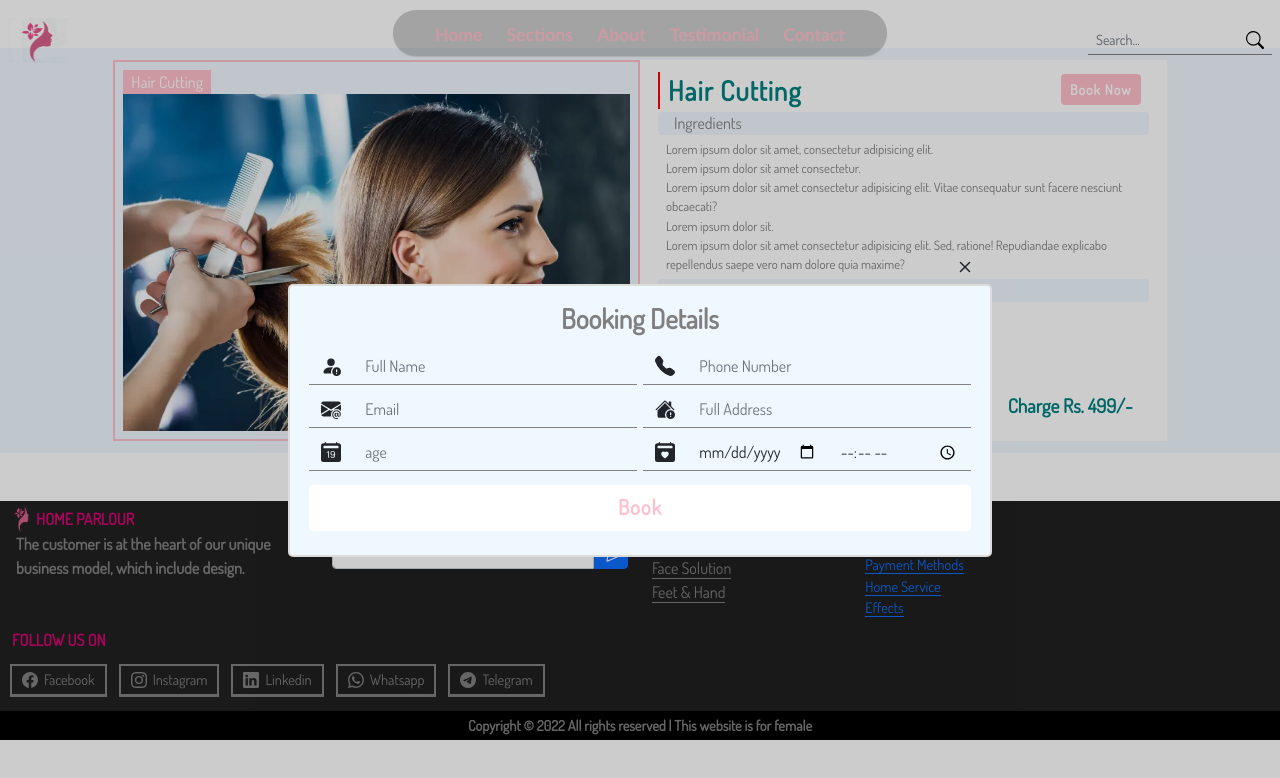
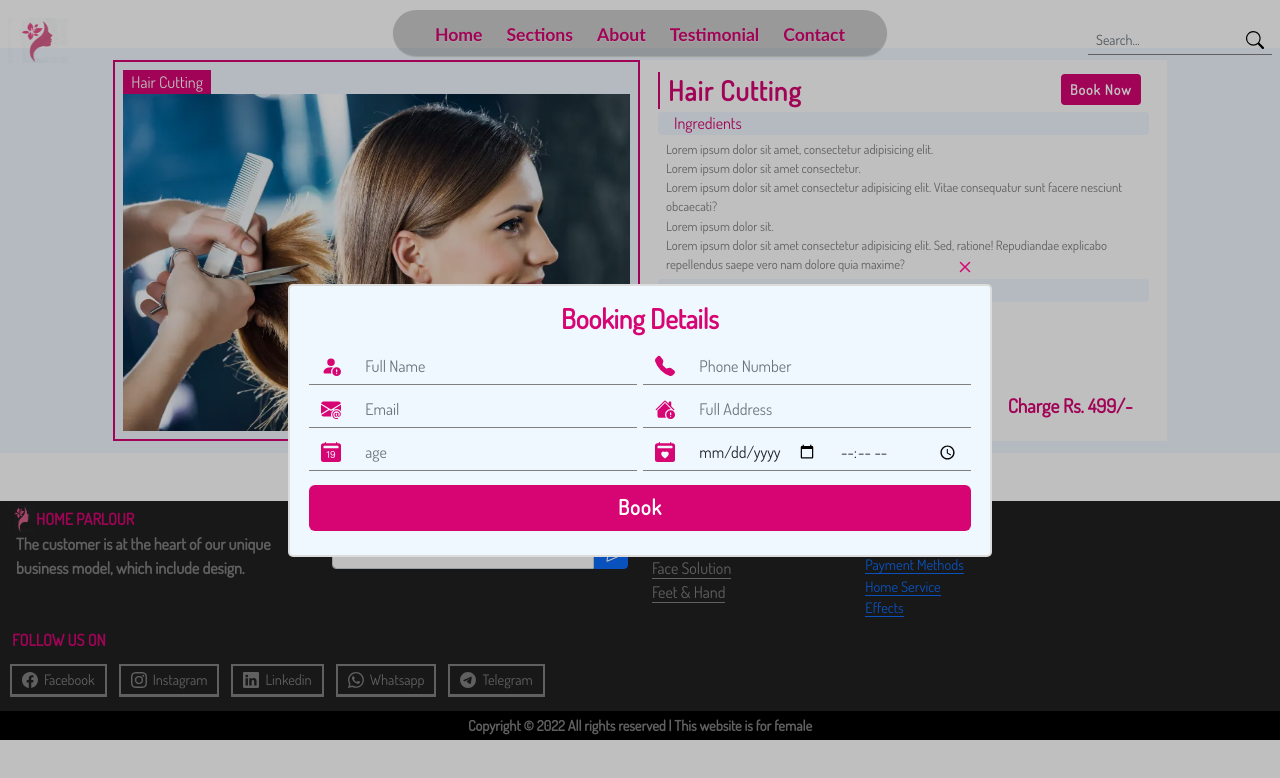
Before and after one commit to pratapbairagi/parlour, a React (Create React App) app: page /view/001 in a window 1280 px wide. Both pictures are taken after a click on the button "Book Now". Shown: the top 778 px of the page. Built offline with nearby package versions, Linux system fonts and the light colour scheme.

Commit message:
changed css of booking form and book button

```diff
--- a/src/components/bookingForm/BookingForm.jsx
+++ b/src/components/bookingForm/BookingForm.jsx
@@ -47,21 +47,21 @@ const BookingForm = ({ toggleForm, setToggleForm, bookingData }) => {
 
 
     return (
-        <div className="container-fluid-fluid" style={{ display: `${toggleForm}`, flexDirection: "column", padding: "0 32px", alignItems: "center", justifyContent: "center", height: "100vh", width: "100%", left: "0", top: "0", position: "fixed", zIndex: "3", background: "rgba(0,0,0, .2)"}}>
+        <div className="container-fluid-fluid" style={{ display: `${toggleForm}`, flexDirection: "column", padding: "0 32px", alignItems: "center", justifyContent: "center", height: "100vh", width: "100%", left: "0", top: "0", position: "fixed", zIndex: "3", background: "rgba(0,0,0, .25)"}}>
             <div className="btn-container" style={{width:"100%", display:"flex", justifyContent:"end", padding:"0", maxWidth:"700px"}}>
             <button onClick={()=> toggleFormFunction()} className="btn m-0">
-                <svg xmlns="http://www.w3.org/2000/svg" width="24" height="24" fill="currentColor" className="bi bi-x" viewBox="0 0 16 16">
+                <svg xmlns="http://www.w3.org/2000/svg" width="24" height="24" fill="rgb(215,4,115)" className="bi bi-x" viewBox="0 0 16 16">
                     <path d="M4.646 4.646a.5.5 0 0 1 .708 0L8 7.293l2.646-2.647a.5.5 0 0 1 .708.708L8.707 8l2.647 2.646a.5.5 0 0 1-.708.708L8 8.707l-2.646 2.647a.5.5 0 0 1-.708-.708L7.293 8 4.646 5.354a.5.5 0 0 1 0-.708z" />
                 </svg>
             </button>
             </div>
             <div className="form-container row d-flex flex-wrap pt-3 pb-4 px-3 mx-auto" style={{ rowGap: "6px", width: "100%", boxShadow: " 0 0 0 2px gainsboro", borderRadius: "3px", background: "aliceblue", height: "max-content", maxWidth:"700px" }}>
-                <h4 className="mb-2" style={{ width: "100%", textAlign: "center", color: "grey", fontWeight: "600", fontSize: "170%" }}>Booking Details</h4>
+                <h4 className="mb-2" style={{ width: "100%", textAlign: "center", color: "rgb(215,4,115)", fontWeight: "600", fontSize: "170%" }}>Booking Details</h4>
                 <div className="col col-12 col-md-6 col-lg-6 col-xl-6 p-0">
                     <div className="input-group mx-auto" style={{ width: "98%", borderBottom: "1px solid grey" }} >
                         <div className="input-group-prepend" style={{ border: "none" }}>
                             <label className="input-group-text rounded-0" id="basic-addon1" style={{ background: "transparent", border: "none" }}>
-                                <svg xmlns="http://www.w3.org/2000/svg" width="20" height="24" fill="currentColor" className="bi bi-person-fill-exclamation" viewBox="0 0 16 16">
+                                <svg xmlns="http://www.w3.org/2000/svg" width="20" height="24" fill="rgb(215,4,115)" className="bi bi-person-fill-exclamation" viewBox="0 0 16 16">
                                     <path d="M11 5a3 3 0 1 1-6 0 3 3 0 0 1 6 0Zm-9 8c0 1 1 1 1 1h5.256A4.493 4.493 0 0 1 8 12.5a4.49 4.49 0 0 1 1.544-3.393C9.077 9.038 8.564 9 8 9c-5 0-6 3-6 4Z" />
                                     <path d="M16 12.5a3.5 3.5 0 1 1-7 0 3.5 3.5 0 0 1 7 0Zm-3.5-2a.5.5 0 0 0-.5.5v1.5a.5.5 0 0 0 1 0V11a.5.5 0 0 0-.5-.5Zm0 4a.5.5 0 1 0 0-1 .5.5 0 0 0 0 1Z" />
                                 </svg>
@@ -75,7 +75,7 @@ const BookingForm = ({ toggleForm, setToggleForm, bookingData }) => {
                     <div className="input-group mx-auto" style={{ width: "98%", borderBottom: "1px solid grey" }} >
                         <div className="input-group-prepend">
                             <label className="input-group-text rounded-0" id="basic-addon1" style={{ background: "transparent", border: "none" }} >
-                                <svg xmlns="http://www.w3.org/2000/svg" width="20" height="24" fill="currentColor" className="bi bi-telephone-fill" viewBox="0 0 16 16">
+                                <svg xmlns="http://www.w3.org/2000/svg" width="20" height="24" fill="rgb(215,4,115)" className="bi bi-telephone-fill" viewBox="0 0 16 16">
                                     <path fillRule="evenodd" d="M1.885.511a1.745 1.745 0 0 1 2.61.163L6.29 2.98c.329.423.445.974.315 1.494l-.547 2.19a.678.678 0 0 0 .178.643l2.457 2.457a.678.678 0 0 0 .644.178l2.189-.547a1.745 1.745 0 0 1 1.494.315l2.306 1.794c.829.645.905 1.87.163 2.611l-1.034 1.034c-.74.74-1.846 1.065-2.877.702a18.634 18.634 0 0 1-7.01-4.42 18.634 18.634 0 0 1-4.42-7.009c-.362-1.03-.037-2.137.703-2.877L1.885.511z" />
                                 </svg>
                             </label>
@@ -88,7 +88,7 @@ const BookingForm = ({ toggleForm, setToggleForm, bookingData }) => {
                     <div className="input-group mx-auto" style={{ width: "98%", borderBottom: "1px solid grey" }} >
                         <div className="input-group-prepend">
                             <label className="input-group-text rounded-0" id="basic-addon1" style={{ background: "transparent", border: "none" }}>
-                                <svg xmlns="http://www.w3.org/2000/svg" width="20" height="24" fill="currentColor" className="bi bi-envelope-at-fill" viewBox="0 0 16 16">
+                                <svg xmlns="http://www.w3.org/2000/svg" width="20" height="24" fill="rgb(215,4,115)" className="bi bi-envelope-at-fill" viewBox="0 0 16 16">
                                     <path d="M2 2A2 2 0 0 0 .05 3.555L8 8.414l7.95-4.859A2 2 0 0 0 14 2H2Zm-2 9.8V4.698l5.803 3.546L0 11.801Zm6.761-2.97-6.57 4.026A2 2 0 0 0 2 14h6.256A4.493 4.493 0 0 1 8 12.5a4.49 4.49 0 0 1 1.606-3.446l-.367-.225L8 9.586l-1.239-.757ZM16 9.671V4.697l-5.803 3.546.338.208A4.482 4.482 0 0 1 12.5 8c1.414 0 2.675.652 3.5 1.671Z" />
                                     <path d="M15.834 12.244c0 1.168-.577 2.025-1.587 2.025-.503 0-1.002-.228-1.12-.648h-.043c-.118.416-.543.643-1.015.643-.77 0-1.259-.542-1.259-1.434v-.529c0-.844.481-1.4 1.26-1.4.585 0 .87.333.953.63h.03v-.568h.905v2.19c0 .272.18.42.411.42.315 0 .639-.415.639-1.39v-.118c0-1.277-.95-2.326-2.484-2.326h-.04c-1.582 0-2.64 1.067-2.64 2.724v.157c0 1.867 1.237 2.654 2.57 2.654h.045c.507 0 .935-.07 1.18-.18v.731c-.219.1-.643.175-1.237.175h-.044C10.438 16 9 14.82 9 12.646v-.214C9 10.36 10.421 9 12.485 9h.035c2.12 0 3.314 1.43 3.314 3.034v.21Zm-4.04.21v.227c0 .586.227.8.581.8.31 0 .564-.17.564-.743v-.367c0-.516-.275-.708-.572-.708-.346 0-.573.245-.573.791Z" />
                                 </svg>
@@ -102,7 +102,7 @@ const BookingForm = ({ toggleForm, setToggleForm, bookingData }) => {
                     <div className="input-group mx-auto" style={{ width: "98%", borderBottom: "1px solid grey" }} >
                         <div className="input-group-prepend">
                             <span className="input-group-text rounded-0" id="basic-addon1" style={{ background: "transparent", border: "none" }}>
-                                <svg xmlns="http://www.w3.org/2000/svg" width="20" height="24" fill="currentColor" className="bi bi-house-exclamation-fill" viewBox="0 0 16 16">
+                                <svg xmlns="http://www.w3.org/2000/svg" width="20" height="24" fill="rgb(215,4,115)" className="bi bi-house-exclamation-fill" viewBox="0 0 16 16">
                                     <path d="M8.707 1.5a1 1 0 0 0-1.414 0L.646 8.146a.5.5 0 0 0 .708.708L8 2.207l6.646 6.647a.5.5 0 0 0 .708-.708L13 5.793V2.5a.5.5 0 0 0-.5-.5h-1a.5.5 0 0 0-.5.5v1.293L8.707 1.5Z" />
                                     <path d="m8 3.293 4.712 4.712A4.5 4.5 0 0 0 8.758 15H3.5A1.5 1.5 0 0 1 2 13.5V9.293l6-6Z" />
                                     <path d="M16 12.5a3.5 3.5 0 1 1-7 0 3.5 3.5 0 0 1 7 0Zm-3.5-2a.5.5 0 0 0-.5.5v1.5a.5.5 0 1 0 1 0V11a.5.5 0 0 0-.5-.5Zm0 4a.5.5 0 1 0 0-1 .5.5 0 0 0 0 1Z" />
@@ -117,7 +117,7 @@ const BookingForm = ({ toggleForm, setToggleForm, bookingData }) => {
                     <div className="input-group mx-auto" style={{ width: "98%", borderBottom: "1px solid grey" }} >
                         <div className="input-group-prepend">
                             <span className="input-group-text rounded-0" id="basic-addon1" style={{ background: "transparent", border: "none" }}>
-                                <svg xmlns="http://www.w3.org/2000/svg" width="20" height="24" fill="currentColor" className="bi bi-calendar2-date-fill" viewBox="0 0 16 16">
+                                <svg xmlns="http://www.w3.org/2000/svg" width="20" height="24" fill="rgb(215,4,115)" className="bi bi-calendar2-date-fill" viewBox="0 0 16 16">
                                     <path d="M9.402 10.246c.625 0 1.184-.484 1.184-1.18 0-.832-.527-1.23-1.16-1.23-.586 0-1.168.387-1.168 1.21 0 .817.543 1.2 1.144 1.2z" />
                                     <path d="M3.5 0a.5.5 0 0 1 .5.5V1h8V.5a.5.5 0 0 1 1 0V1h1a2 2 0 0 1 2 2v11a2 2 0 0 1-2 2H2a2 2 0 0 1-2-2V3a2 2 0 0 1 2-2h1V.5a.5.5 0 0 1 .5-.5zm9.954 3H2.545c-.3 0-.545.224-.545.5v1c0 .276.244.5.545.5h10.91c.3 0 .545-.224.545-.5v-1c0-.276-.244-.5-.546-.5zm-4.118 9.79c1.258 0 2-1.067 2-2.872 0-1.934-.781-2.668-1.953-2.668-.926 0-1.797.672-1.797 1.809 0 1.16.824 1.77 1.676 1.77.746 0 1.23-.376 1.383-.79h.027c-.004 1.316-.461 2.164-1.305 2.164-.664 0-1.008-.45-1.05-.82h-.684c.047.64.594 1.406 1.703 1.406zm-2.89-5.435h-.633A12.6 12.6 0 0 0 4.5 8.16v.695c.375-.257.969-.62 1.258-.777h.012v4.61h.675V7.354z" />
                                 </svg>
@@ -131,7 +131,7 @@ const BookingForm = ({ toggleForm, setToggleForm, bookingData }) => {
                     <div className="input-group mx-auto" style={{ width: "98%", borderBottom: "1px solid grey" }}>
                         <div className="input-group-prepend">
                             <label htmlFor="" className="input-group-text rounded-0" style={{ background: "transparent", border: "none" }}>
-                                <svg xmlns="http://www.w3.org/2000/svg" width="20" height="24" fill="currentColor" className="bi bi-calendar2-heart-fill" viewBox="0 0 16 16">
+                                <svg xmlns="http://www.w3.org/2000/svg" width="20" height="24" fill="rgb(215,4,115)" className="bi bi-calendar2-heart-fill" viewBox="0 0 16 16">
                                     <path d="M4 .5a.5.5 0 0 0-1 0V1H2a2 2 0 0 0-2 2v11a2 2 0 0 0 2 2h12a2 2 0 0 0 2-2V3a2 2 0 0 0-2-2h-1V.5a.5.5 0 0 0-1 0V1H4V.5Zm-2 4v-1c0-.276.244-.5.545-.5h10.91c.3 0 .545.224.545.5v1c0 .276-.244.5-.546.5H2.545C2.245 5 2 4.776 2 4.5Zm6 3.493c1.664-1.711 5.825 1.283 0 5.132-5.825-3.85-1.664-6.843 0-5.132Z" />
                                 </svg>
                             </label>
@@ -140,7 +140,7 @@ const BookingForm = ({ toggleForm, setToggleForm, bookingData }) => {
                         <input className="form-control" type="time" onInput={inputHandler} name="booking_time" id="" style={{ background: "transparent", border: "none" }} />
                     </div>
                 </div>
-                <button className="btn mt-2 mx-auto" onClick={submitForm} style={{ width: "99%", fontWeight: "600", letterSpacing: "1px", background: "white", color: "pink", fontSize: "130%" }}>Book</button>
+                <button className="btn mt-2 mx-auto" onClick={submitForm} style={{ width: "99%", fontWeight: "600", letterSpacing: "1px", background: "rgb(215,4,115)", color: "white", fontSize: "130%" }}>Book</button>
             </div>
 
         </div>
--- a/src/components/header/header.css
+++ b/src/components/header/header.css
@@ -288,12 +288,13 @@
         display: flex;
         width: max-content !important;
         background-color: transparent;
+        text-shadow: 0px 1px 1px rgba(255, 255, 255, 0.4);
     }
     .mid_nav li {
         width: 100% !important;
         padding: 4px 10px !important;
         background-color: transparent !important;
-        color: pink;
+        color: rgb(215, 4, 115);
         font-size: 13px;
     }
     .mid_nav li:hover{
--- a/src/pages/detailsView.jsx
+++ b/src/pages/detailsView.jsx
@@ -22,34 +22,34 @@ const DetailsView = () => {
         <div className="container-fluid faceSection_container mt-lg-5 pb-5" style={{ padding: "0px 0 32px 0" }}>
 
             {selected != null ? <div className="row d-flex flex-wrap mt-1" style={{ background: `aliceblue`, padding: "12px 8px", display: "flex", justifyContent: "center", minWidth: "240px" }}>
-                <div className={`col col-12 col-md-10 col-lg-6 col-xl-5 p-2 order-1 order-md-1 order-lg-1 order-xl-1 my-2 mb-4 m-lg-0 m-xl-0`} style={{ border: "2px solid pink", background: "transparent" }}>
-                    <span style={{ padding: "2px 8px", background: "pink", fontWeight: "500", color: "white" }}>{selected.title}</span>
+                <div className={`col col-12 col-md-10 col-lg-6 col-xl-5 p-2 order-1 order-md-1 order-lg-1 order-xl-1 my-2 mb-4 m-lg-0 m-xl-0`} style={{ border: "2px solid rgb(215, 4, 115)", background: "transparent" }}>
+                    <span style={{ padding: "2px 8px", background: "rgb(215, 4, 115)", fontWeight: "500", color: "white" }}>{selected.title}</span>
                     <img src={`/${selected.image}`} style={{ width: "100%", aspectRaio: "1/1" }} alt={selected.title} />
                 </div>
 
                 <div className={`col col-12 col-md-10 col-lg-6 col-xl-5 order-2 order-md-2 order-lg-2 order-xl-2 d-flex`} style={{ background: "white" }}>
                     <div className="card_container" style={{ borderRadius: "2px 24px 2px 24px", height: "100%", backgroundColor: "transparent", padding: "12px 6px", display: "flex", width: "100%", flexDirection: "column", gap: "3px" }}>
-                        <h4 style={{ width: "100%", minWidth: "100%", color: `teal`, letterSpacing: "1px", maxWidth: "max-content", padding: "2px 8px", alignSelf: `start`, fontSize: "170%", fontWeight: "600", borderRight: `none`, borderLeft: `2px solid red` }}>
+                        <h4 style={{ width: "100%", minWidth: "100%", color: `rgb(215,4,115)`, letterSpacing: "1px", maxWidth: "max-content", padding: "2px 8px", alignSelf: `start`, fontSize: "170%", fontWeight: "600", borderRight: `none`, borderLeft: `2px solid rgb(215,4,115)` }}>
                             <span>{selected.title}</span>
-                            <button className="btn btn-sm" style={{ float: "right", background: "pink", color: "white", letterSpacing: "1px", fontWeight: "600" }} onClick={() => bookDetailsFunction("")}>Book Now</button>
+                            <button className="btn btn-sm" style={{ float: "right", background: "rgb(215, 4, 115)", color: "white", letterSpacing: "1px", fontWeight: "600" }} onClick={() => bookDetailsFunction("")}>Book Now</button>
 
                         </h4>
 
-                        <h6 style={{ width: "100%", textAlign: "left", padding: "2px 16px", background: `aliceblue`, fontWeight: "500", color: `grey`, borderRadius: "4px" }}>Ingredients</h6>
+                        <h6 style={{ width: "100%", textAlign: "left", padding: "2px 16px", background: `aliceblue`, fontWeight: "500", color: `rgb(215,4,115)`, borderRadius: "4px" }}>Ingredients</h6>
                         <ol type="1" className="ingredients " style={{ width: "100%", fontSize: "80%", color: "grey", padding: "2px 8px" }}>
 
                             {selected.ingredients.map((ingred, index1) => { return <li key={index1}>{ingred}</li> })}
 
                         </ol>
 
-                        <h6 style={{ width: "100%", textAlign: "left", padding: "2px 16px", background: `aliceblue`, fontWeight: "500", color: `grey`, borderRadius: "4px" }}>Use</h6>
+                        <h6 style={{ width: "100%", textAlign: "left", padding: "2px 16px", background: `aliceblue`, fontWeight: "500", color: `rgb(215,4,115)`, borderRadius: "4px" }}>Use</h6>
                         <ol type="1" style={{ fontSize: "80%", color: "grey", padding: "2px 8px" }}>
                             {selected.use.map((use, index2) => { return <li key={index2}>{use}</li> })}
                         </ol>
 
                         <div className="facialExtraDetails_container" style={{ width: "100%", padding: "3px 16px", display: "flex", justifyContent: "space-between" }}>
-                            <span style={{ color: "teal", fontSize: "120%", fontWeight: "600" }}>{selected.time.from}mins To {selected.time.to}mins</span>
-                            <span style={{ color: "teal", fontSize: "120%", fontWeight: "600" }}>Charge Rs. {(selected.charge.normal + selected.charge.home_Service)}/-</span>
+                            <span style={{ color: "rgb(215, 4, 115)", fontSize: "120%", fontWeight: "600" }}>{selected.time.from}mins To {selected.time.to}mins</span>
+                            <span style={{ color: "rgb(215, 4, 115)", fontSize: "120%", fontWeight: "600" }}>Charge Rs. {(selected.charge.normal + selected.charge.home_Service)}/-</span>
                         </div>
 
                     </div>
```
